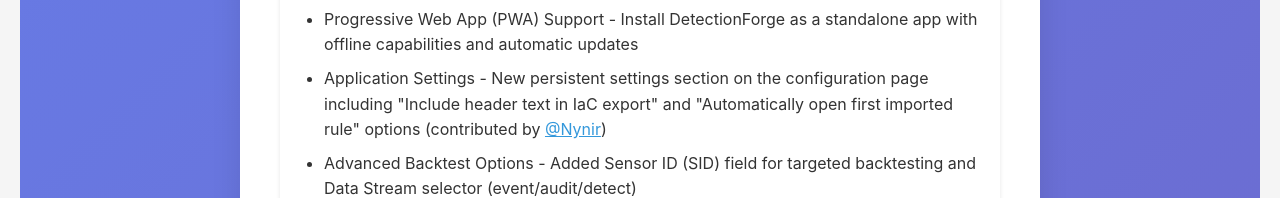
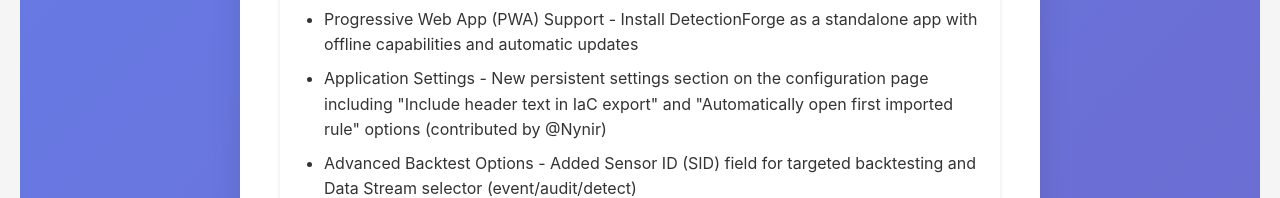
Before and after one commit to Digital-Defense-Institute/lc-detectionforge, a Vue app: page /changelog in a window 1280 px wide. Shown: the part 665-863 px from the top of the page. Built offline with nearby package versions, Linux system fonts and the light colour scheme.

Commit message:
Fix lint issues by removing v-html usage in Changelog
- Removed all v-html directives and sanitizeHtml usage
- Simplified changelog rendering to use plain text
- Keep @Nynir as plain text without link for simplicity
- All lint checks now pass with no errors or warnings

```diff
--- a/src/components/Changelog.vue
+++ b/src/components/Changelog.vue
@@ -65,60 +65,35 @@
             <div v-if="entry.changes.added" class="change-section">
               <h3 class="change-type added">✨ Added</h3>
               <ul>
-                <!-- eslint-disable-next-line vue/no-v-html -->
-                <li
-                  v-for="change in entry.changes.added"
-                  :key="change"
-                  v-html="sanitizeHtml(change)"
-                ></li>
+                <li v-for="change in entry.changes.added" :key="change">{{ change }}</li>
               </ul>
             </div>
 
             <div v-if="entry.changes.changed" class="change-section">
               <h3 class="change-type changed">🔄 Changed</h3>
               <ul>
-                <!-- eslint-disable-next-line vue/no-v-html -->
-                <li
-                  v-for="change in entry.changes.changed"
-                  :key="change"
-                  v-html="sanitizeHtml(change)"
-                ></li>
+                <li v-for="change in entry.changes.changed" :key="change">{{ change }}</li>
               </ul>
             </div>
 
             <div v-if="entry.changes.fixed" class="change-section">
               <h3 class="change-type fixed">🐛 Fixed</h3>
               <ul>
-                <!-- eslint-disable-next-line vue/no-v-html -->
-                <li
-                  v-for="change in entry.changes.fixed"
-                  :key="change"
-                  v-html="sanitizeHtml(change)"
-                ></li>
+                <li v-for="change in entry.changes.fixed" :key="change">{{ change }}</li>
               </ul>
             </div>
 
             <div v-if="entry.changes.removed" class="change-section">
               <h3 class="change-type removed">🗑️ Removed</h3>
               <ul>
-                <!-- eslint-disable-next-line vue/no-v-html -->
-                <li
-                  v-for="change in entry.changes.removed"
-                  :key="change"
-                  v-html="sanitizeHtml(change)"
-                ></li>
+                <li v-for="change in entry.changes.removed" :key="change">{{ change }}</li>
               </ul>
             </div>
 
             <div v-if="entry.changes.security" class="change-section">
               <h3 class="change-type security">🔒 Security</h3>
               <ul>
-                <!-- eslint-disable-next-line vue/no-v-html -->
-                <li
-                  v-for="change in entry.changes.security"
-                  :key="change"
-                  v-html="sanitizeHtml(change)"
-                ></li>
+                <li v-for="change in entry.changes.security" :key="change">{{ change }}</li>
               </ul>
             </div>
           </div>
@@ -147,7 +122,6 @@
 import Logo from './Logo.vue'
 import ThemeToggle from './ThemeToggle.vue'
 import { getAllChangelog, getCurrentVersion } from '../utils/version'
-import { sanitizeHtml } from '../utils/sanitizer'
 
 const router = useRouter()
 const changelog = getAllChangelog()
--- a/src/utils/version.ts
+++ b/src/utils/version.ts
@@ -44,7 +44,7 @@
     changes: {
       added: [
         'Progressive Web App (PWA) Support - Install DetectionForge as a standalone app with offline capabilities and automatic updates',
-        'Application Settings - New persistent settings section on the configuration page including "Include header text in IaC export" and "Automatically open first imported rule" options (contributed by <a href="https://github.com/Nynir" target="_blank" rel="noopener noreferrer">@Nynir</a>)',
+        'Application Settings - New persistent settings section on the configuration page including "Include header text in IaC export" and "Automatically open first imported rule" options (contributed by @Nynir)',
         'Advanced Backtest Options - Added Sensor ID (SID) field for targeted backtesting and Data Stream selector (event/audit/detect)',
         'Live Backtest Results - View match counts and results in real-time during parallel execution without waiting for all organizations to finish',
         'Enhanced Backtest Help Documentation - Comprehensive help modals explaining Event Limit vs Evaluation Limit with practical examples',
```
